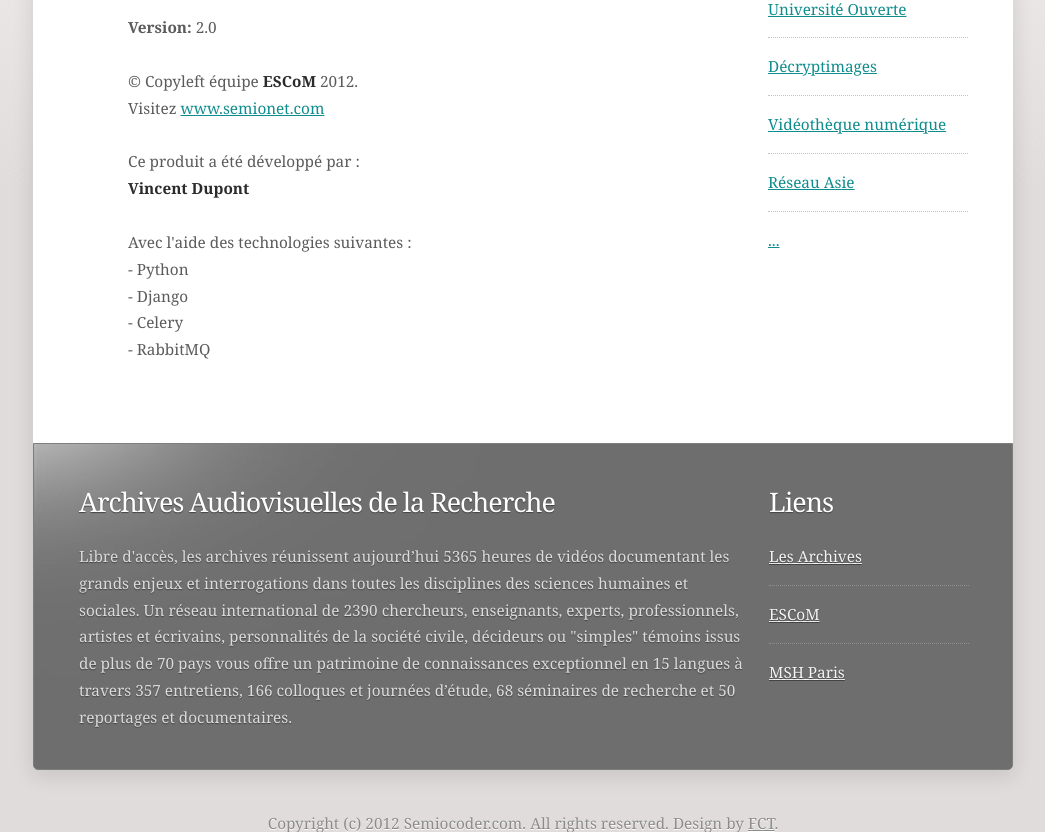
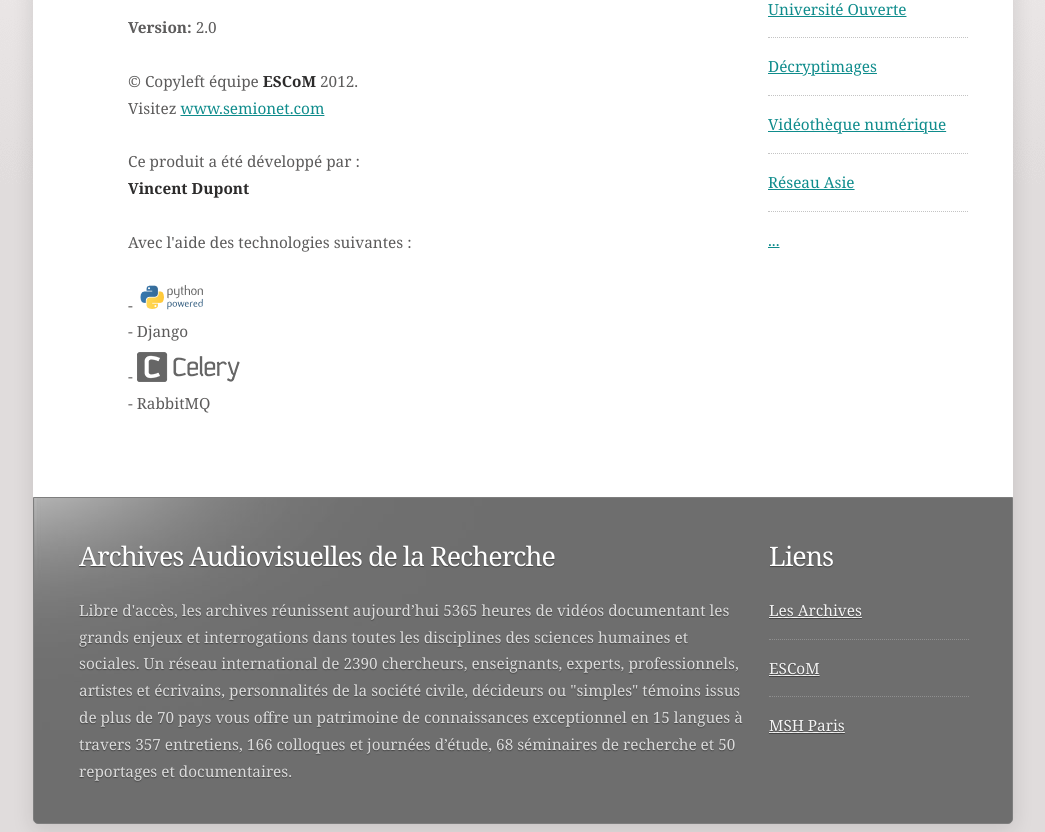
Before and after one commit to samidarko/semiocoder, a Django app: template semiocoder/src/semiocoder/templates/about.html in a window 1280 px wide. Shown: the part 407-1239 px from the top of the page, without its empty margins (117-1162 px from the left). Run offline with Django 3.2, Linux system fonts and the light colour scheme; the template is opened without the code that fills it, so the values that code supplies are empty.

Commit message:
Ajout de logos dans le about

```diff
--- a/semiocoder/src/semiocoder/templates/about.html
+++ b/semiocoder/src/semiocoder/templates/about.html
@@ -12,10 +12,10 @@
 			<br>Visitez <a href="http://www.semionet.com" title="www.semionet.com">www.semionet.com</a> <br>
 			<br>Ce produit a été développé par :
 			<br><strong>Vincent Dupont</strong> <br>
-			<br>Avec l'aide des technologies suivantes :<br>
-            	- Python<br>
+			<br>Avec l'aide des technologies suivantes :<br><br>
+            	- <a title="Python" href=""><img src="{{ STATIC_URL }}img/logos/python-powered-w-70x28.png" alt="Python" /></a><br>
             	- Django<br>
-            	- Celery<br>
+            	- <a title="Celery" href=""><img src="{{ STATIC_URL }}img/logos/celery.png" alt="Celery" /></a><br>
             	- RabbitMQ
 
 		</p>
```
Also changed, not shown: semiocoder/src/semiocoder/static/img/logos/celery.png (added).
